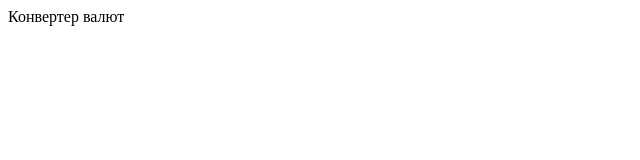
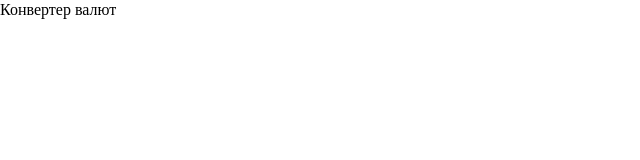
Before and after one commit to SergeyLebidko/wilix_task_3, a React (Create React App) app: page / in a window 1280 px wide. Shown: the top 160 px of the page, without its empty margins (0-640 px from the left). Built offline with nearby package versions, Linux system fonts and the light colour scheme.

Commit message:
Добавлен код сброса стилей

```diff
--- a/src/index.tsx
+++ b/src/index.tsx
@@ -1,11 +1,11 @@
 import React from 'react';
-import ReactDOM from 'react-dom';
-import './index.scss';
+import {render} from 'react-dom';
 import App from './components/App/App';
+import './styles/init.scss';
 
-ReactDOM.render(
+render(
   <React.StrictMode>
-    <App />
+    <App/>
   </React.StrictMode>,
   document.getElementById('root')
 );
--- /dev/null
+++ b/src/styles/init.scss
@@ -0,0 +1,40 @@
+/* Сброс стилей браузера */
+html, body, main, div, span, object, iframe, h1, h2, h3, h4, h5, h6, p, blockquote, pre, a, abbr, acronym, address, big, cite, code, del, dfn, em, img, ins, kbd, q, s, samp, small, strike, strong, sub, sup, tt, var, b, u, i, center, dl, dt, dd, ol, ul, li, fieldset, form, label, legend,
+table, caption, tbody, tfoot, thead, tr, th, td, article, aside, canvas, details, embed,
+figure, figcaption, footer, header, hgroup, menu, nav, output, ruby, section, summary,
+time, mark, audio, video, button {
+  margin: 0;
+  padding: 0;
+  border: 0;
+  font-size: 1rem;
+  vertical-align: baseline;
+  box-sizing: border-box;
+}
+
+article, aside, details, figcaption, figure, footer, header, hgroup, menu, nav, section {
+  display: block;
+}
+
+body {
+  line-height: 1.2;
+}
+
+ol {
+  padding-left: 0;
+  list-style: decimal;
+}
+
+ul {
+  padding-left: 0;
+  list-style: none;
+}
+
+table {
+  border-collapse: collapse;
+  border-spacing: 0;
+}
+
+canvas {
+  margin: 0;
+  padding: 0;
+}
```
Also changed, not shown: src/index.scss (deleted).
